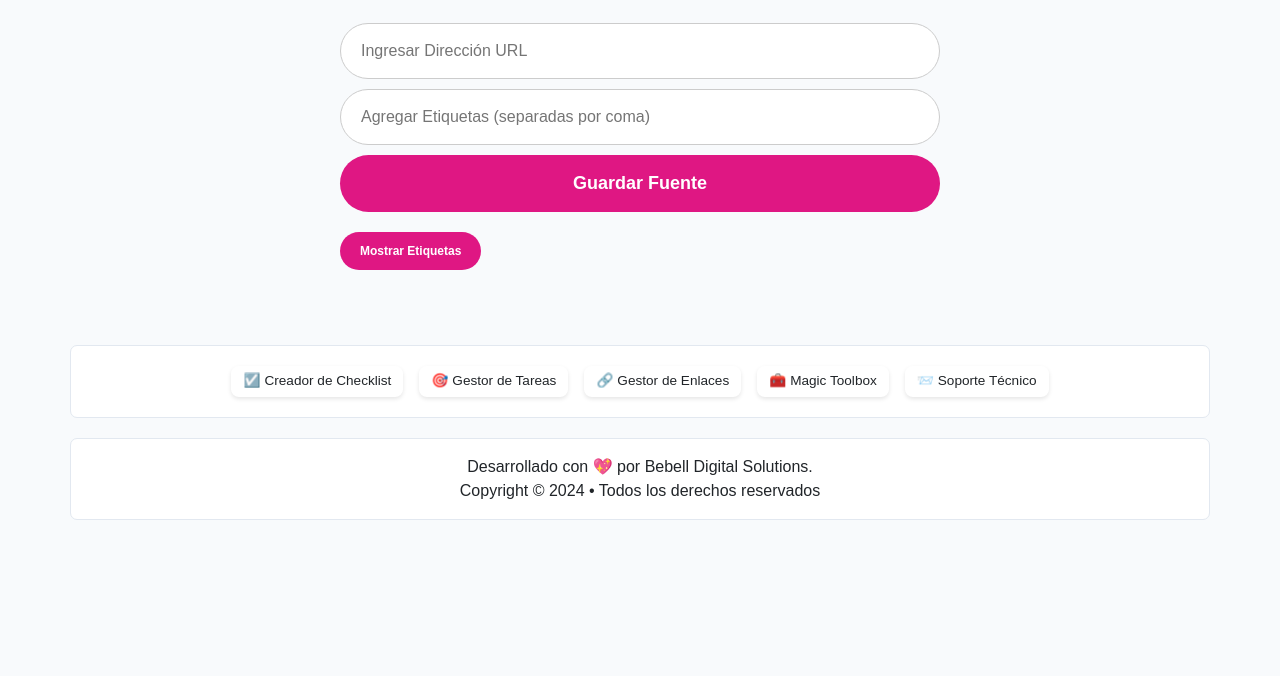
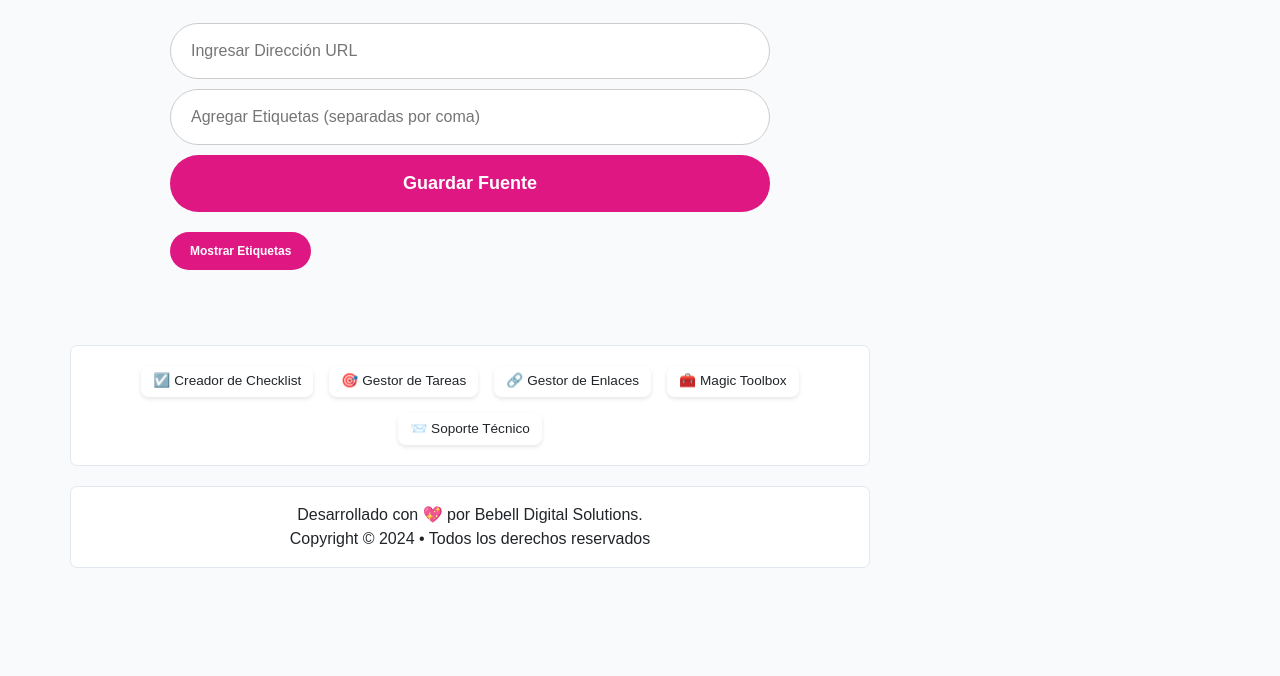
Before and after one commit to Bebell-Digital-Solutions/links-manager, a plain HTML site: page espanol.html in a window 1280 px wide. Shown: the part 124-800 px from the top of the page. Drawn offline with nearby package versions, Linux system fonts and the light colour scheme.

Commit message:
Update espanol.html

```diff
--- a/espanol.html
+++ b/espanol.html
@@ -60,6 +60,12 @@
       background-color: #f8fafc;
       padding: 20px;
     }
+
+
+.main-container {
+  max-width: 800px;
+}
+
 
 
     .container {
```
